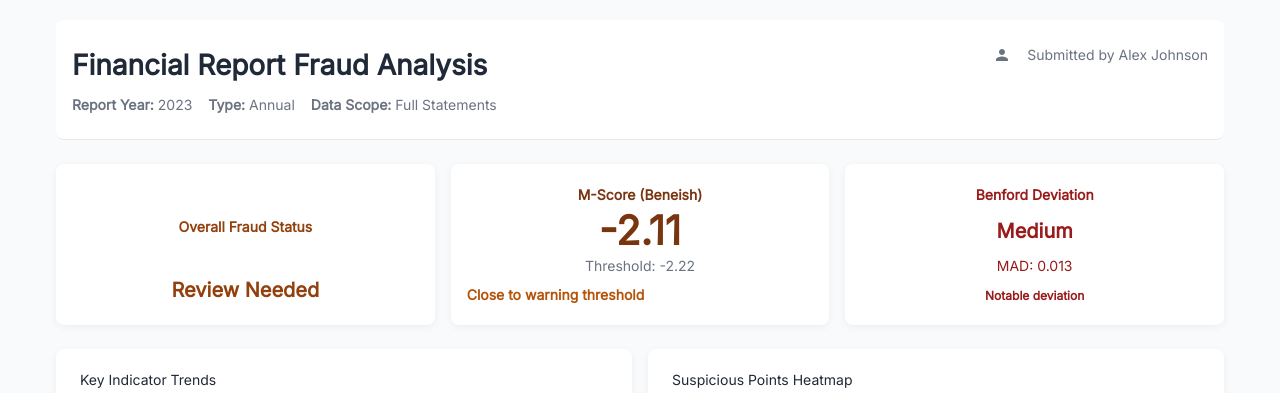
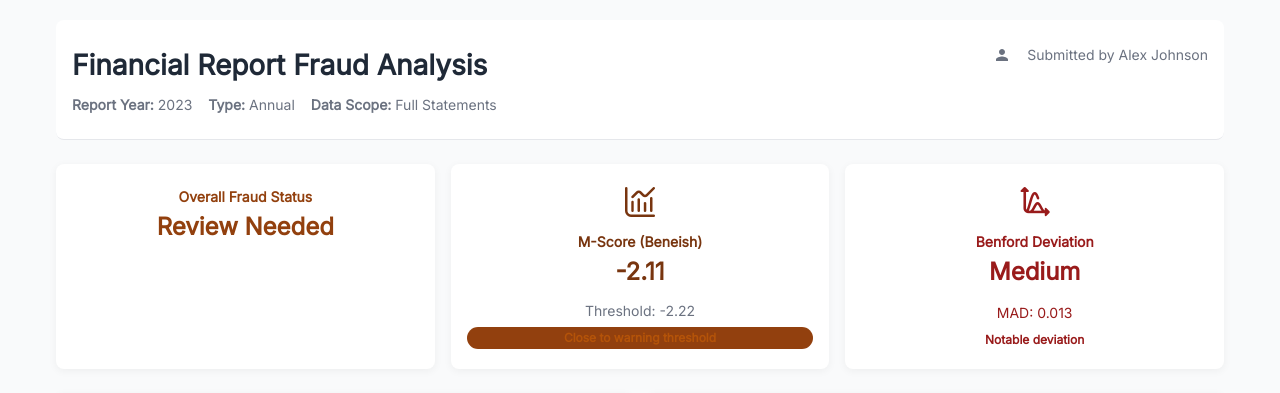
Before and after one commit to TDT1310/Coder, a Flask app: template templates/dashboard.html in a window 1280 px wide. Shown: the part 53-446 px from the top of the page. Run offline with Flask 3, Linux system fonts and the light colour scheme; the template is opened without the code that fills it, so the values that code supplies are empty; parts of the project's set-up code (start-up, migrations or seed data) failed here and were passed over; some libraries are stand-ins or nearby versions.

Commit message:
modified:   App.py 	modified:   flask_session/a2daad7469cdda99e4b1447b828d07d4 	modified:   templates/dashboard.html

```diff
--- a/App.py
+++ b/App.py
@@ -4,10 +4,10 @@ from flask import Flask, request, render_template, redirect, url_for, session
 from flask_session import Session
 import pandas as pd
 import numpy as np
+import matplotlib.pyplot as plt
 import re
 import io
 import openpyxl
-import streamlit as st
 
 app = Flask(__name__)
 app.secret_key = "your_secret_key"
@@ -178,20 +178,7 @@ def compute_m_score(y1, y2, uploaded_file):
     elif m_score < -1.78:
       interpretation = "Possible Manipulation"
     else: interpretation = "Likely Manipulation"
-    result = f"""
-### M-score Analysis ({y1} ➞ {y2})
-- **DSRI**: {dsri_v}
-- **GMI**: {gmi_v}
-- **AQI**: {aqi_v}
-- **SGI**: {sgi_v}
-- **DEPI**: {depi_v}
-- **SGAI**: {sgai_v}
-- **LVGI**: {lvgi_v}
-- **TATA**: {tata_v}
-### **M-Score**: `{m_score}`
-{interpretation}
-"""
-    return result
+    return interpretation
 # ĐÂY LÀ PHẦN GIAO DIỆN
 
 @app.route("/", methods=["GET", "POST"])
--- a/templates/dashboard.html
+++ b/templates/dashboard.html
@@ -4,6 +4,8 @@
 <meta charset="UTF-8" />
 <!--Icon-->
 <link rel='stylesheet' href='https://cdn-uicons.flaticon.com/3.0.0/uicons-regular-rounded/css/uicons-regular-rounded.css'>
+<link rel='stylesheet' href='https://cdn-uicons.flaticon.com/3.0.0/uicons-thin-rounded/css/uicons-thin-rounded.css'>
+
 <meta name="viewport" content="width=device-width, initial-scale=1" />
 <title>FraudDetect Pro Dashboard</title>
 <style>
@@ -314,6 +316,17 @@
     .submitter-info { justify-content: flex-start; }
     .header-right { gap: 8px; }
   }
+  .card-header {
+  display: flex;
+  align-items: center;
+  gap: 0px;
+  margin-bottom: 6px;
+  justify-content: center; /* or flex-start if you want left alignment */
+}
+.label {
+  font-weight: 600;
+  margin-bottom: 0; /* Remove bottom margin, handled by .card-header */
+}
 </style>
 </head>
 <body>
@@ -352,25 +365,33 @@
   <section class="cards-row" aria-label="Summary Cards">
     <article class="card" role="region" aria-labelledby="overall-fraud-status-title"
       style="background:white; color:#92400e;">
-      <i class="fi fi-rr-analytics-magnifying-glass", style="font-size: 20px;"></i>
-      <div class="label" id="mscore-title" style="font-weight:600; margin-bottom:6px;">Overall Fraud Status</div>
-      <div class="status" style="font-weight:700; font-size:1.25rem;">Review Needed</div>
+      <div class="card-header" style="flex-direction:column; gap:2px;">
+        <i class="fi fi-rr-analytics-magnifying-glass" style="font-size: 30px;"></i>
+        <div class="label" id="overall-fraud-status-title">Overall Fraud Status</div>
+        <div class="value" style="font-weight:700; font-size:1.5rem; margin-bottom:4px">Review Needed</div>
+      </div>
     </article>
 
     <article class="card" role="region" aria-labelledby="mscore-title"
       style="background:white; color:#78350f;">
-      <div class="label" id="mscore-title" style="font-weight:600; margin-bottom:6px;">M-Score (Beneish)</div>
-      <div class="score" style="font-size:2.5rem; font-weight:700; line-height:1; margin-bottom:4px;">-2.11</div>
-      <div class="threshold" style="font-size:0.875rem; color:#6b7280; margin-bottom:8px;">Threshold: -2.22</div>
-      <div class="warning" style="display:flex; align-items:center; gap:6px; font-size:0.875rem; color:#b45309; font-weight:600;"> Close to warning threshold</div>
+      <div class="card-header" style="flex-direction:column; gap:2px;">
+        <i class="fi fi-rr-chart-histogram" style="font-size: 30px;"></i>
+        <div class="label" id="mscore-title">M-Score (Beneish)</div>
+        <div class="value" style="font-size:1.5rem; font-weight:700; margin-bottom:4px">-2.11</div>
+      </div>
+      <div class="benchmark" style="font-size:0.875rem; color:#6b7280; margin-bottom:6px;">Threshold: -2.22</div>
+      <div class="warning" style="display: inline-block; font-size:0.75rem; color:#b45309; font-weight:600; background: #92400e; border-radius: 16px; padding: 2px 8px"> Close to warning threshold</div>
     </article>
 
     <article class="card" role="region" aria-labelledby="benford-title"
       style="background: white; color:#991b1b;">
-      <div class="label" id="benford-title" style="font-weight:600; margin-bottom:6px;">Benford Deviation</div>
-      <div class="level" style="font-weight:700; font-size:1.25rem; margin-bottom:4px;">Medium</div>
-      <div class="mad" style="font-size:0.875rem; color:#991b1b; margin-bottom:6px;">MAD: 0.013</div>
-      <div class="note" style="font-size:0.75rem; color:#991b1b; font-weight:600;">Notable deviation</div>
+      <div class="card-header" style="flex-direction:column; gap:2px;">
+        <i class="fi fi-rr-curve-arrow" style="font-size: 30px;"></i>
+        <div class="label" id="benford-title">Benford Deviation</div>
+        <div class="value" style="font-weight:700; font-size:1.5rem; margin-bottom:4px;">Medium</div>
+      </div>
+      <div class="benchmark" style="font-size:0.875rem; color:#991b1b; margin-bottom:6px;">MAD: 0.013</div>
+      <div class="warning" style="font-size:0.75rem; color:#991b1b; font-weight:600;">Notable deviation</div>
     </article>
   </section>
 
```
Also changed, not shown: 1 other file.
